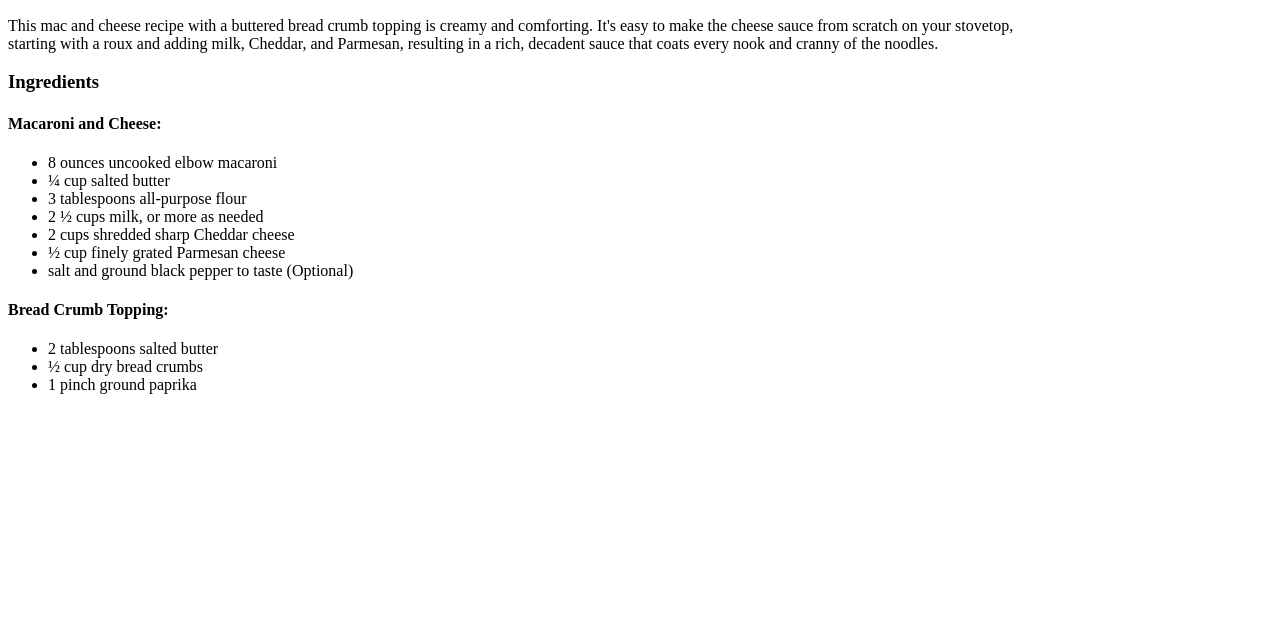
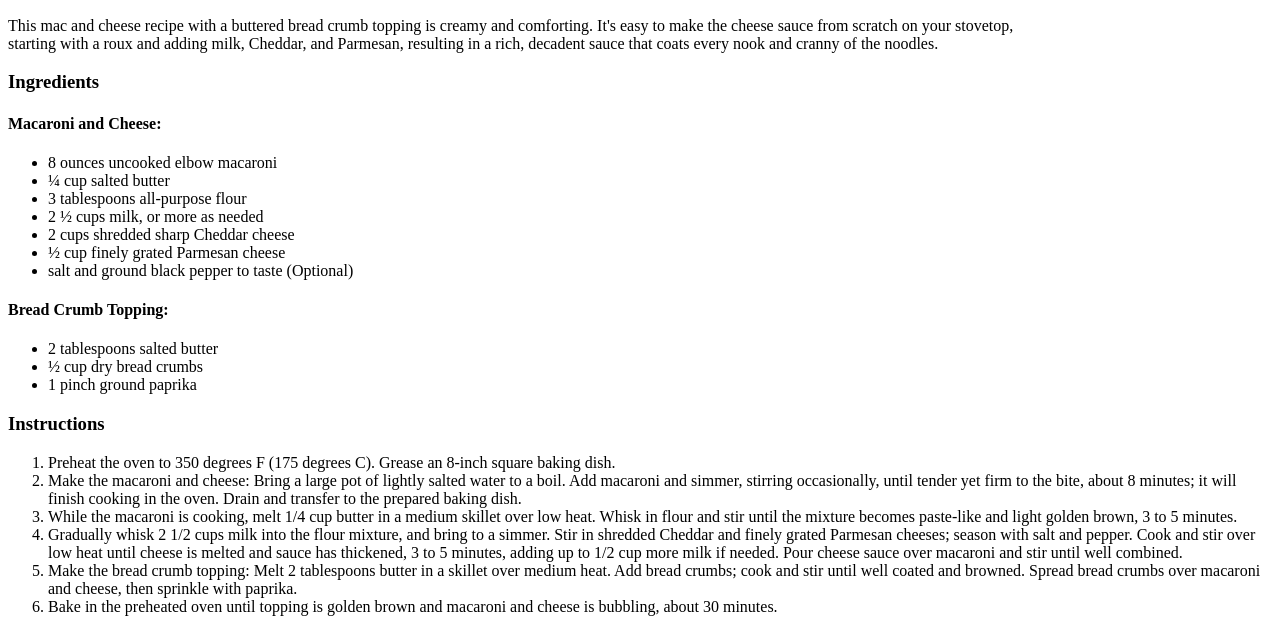
Before and after one commit to Desalmado/odin-recipes, a plain HTML site: page recipes/mac-and-cheese.html in a window 1280 px wide. Shown: the part 761-1393 px from the top of the page. Before the commit the page ends 1171 px from the top, so only its background shows below. Drawn offline with Linux system fonts and the light colour scheme.

Commit message:
Add list of instructions

```diff
--- a/recipes/mac-and-cheese.html
+++ b/recipes/mac-and-cheese.html
@@ -27,5 +27,14 @@
             <li>½ cup dry bread crumbs</li>
             <li>1 pinch ground paprika</li>
         </ul>
+        <h3>Instructions</h3>
+        <ol>
+            <li>Preheat the oven to 350 degrees F (175 degrees C). Grease an 8-inch square baking dish.</li>
+            <li>Make the macaroni and cheese: Bring a large pot of lightly salted water to a boil. Add macaroni and simmer, stirring occasionally, until tender yet firm to the bite, about 8 minutes; it will finish cooking in the oven. Drain and transfer to the prepared baking dish.</li>
+            <li>While the macaroni is cooking, melt 1/4 cup butter in a medium skillet over low heat. Whisk in flour and stir until the mixture becomes paste-like and light golden brown, 3 to 5 minutes.</li>
+            <li>Gradually whisk 2 1/2 cups milk into the flour mixture, and bring to a simmer. Stir in shredded Cheddar and finely grated Parmesan cheeses; season with salt and pepper. Cook and stir over low heat until cheese is melted and sauce has thickened, 3 to 5 minutes, adding up to 1/2 cup more milk if needed. Pour cheese sauce over macaroni and stir until well combined.</li>
+            <li>Make the bread crumb topping: Melt 2 tablespoons butter in a skillet over medium heat. Add bread crumbs; cook and stir until well coated and browned. Spread bread crumbs over macaroni and cheese, then sprinkle with paprika.</li>
+            <li>Bake in the preheated oven until topping is golden brown and macaroni and cheese is bubbling, about 30 minutes.</li>
+        </ol>
     </body>
 </html>
```
